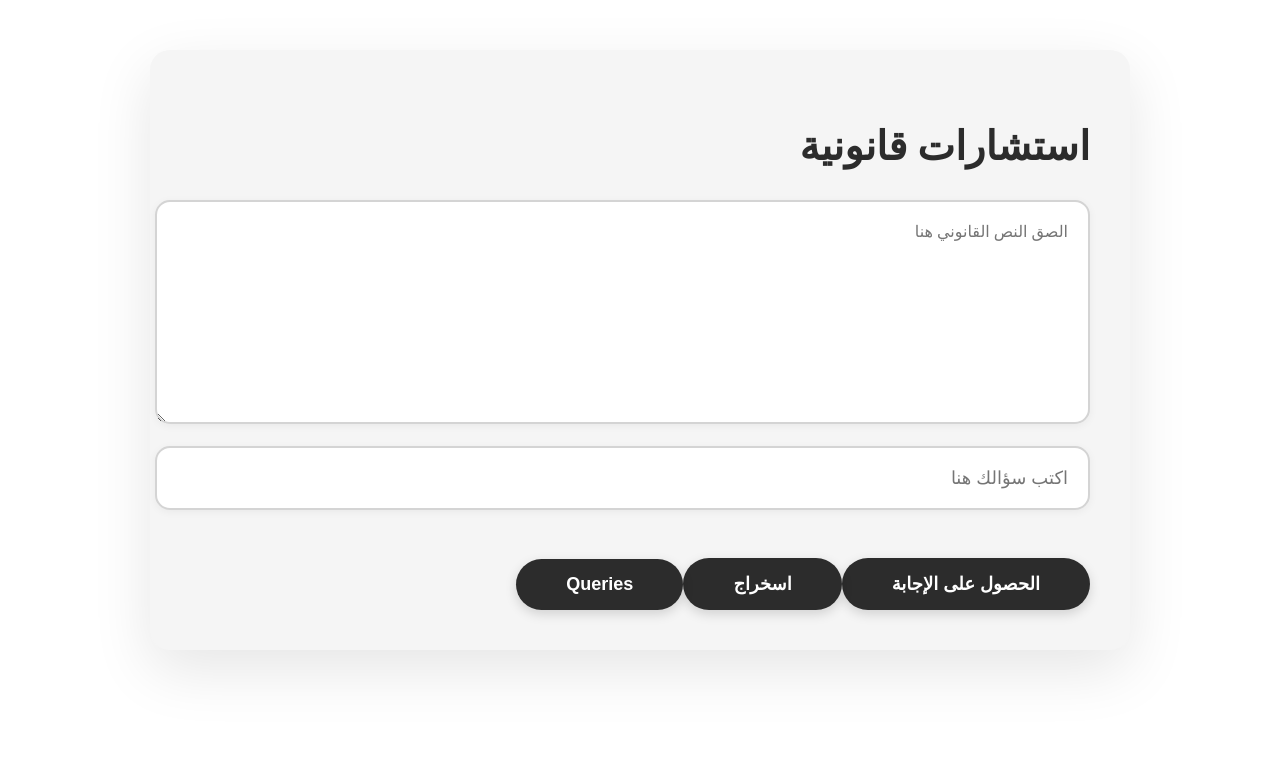
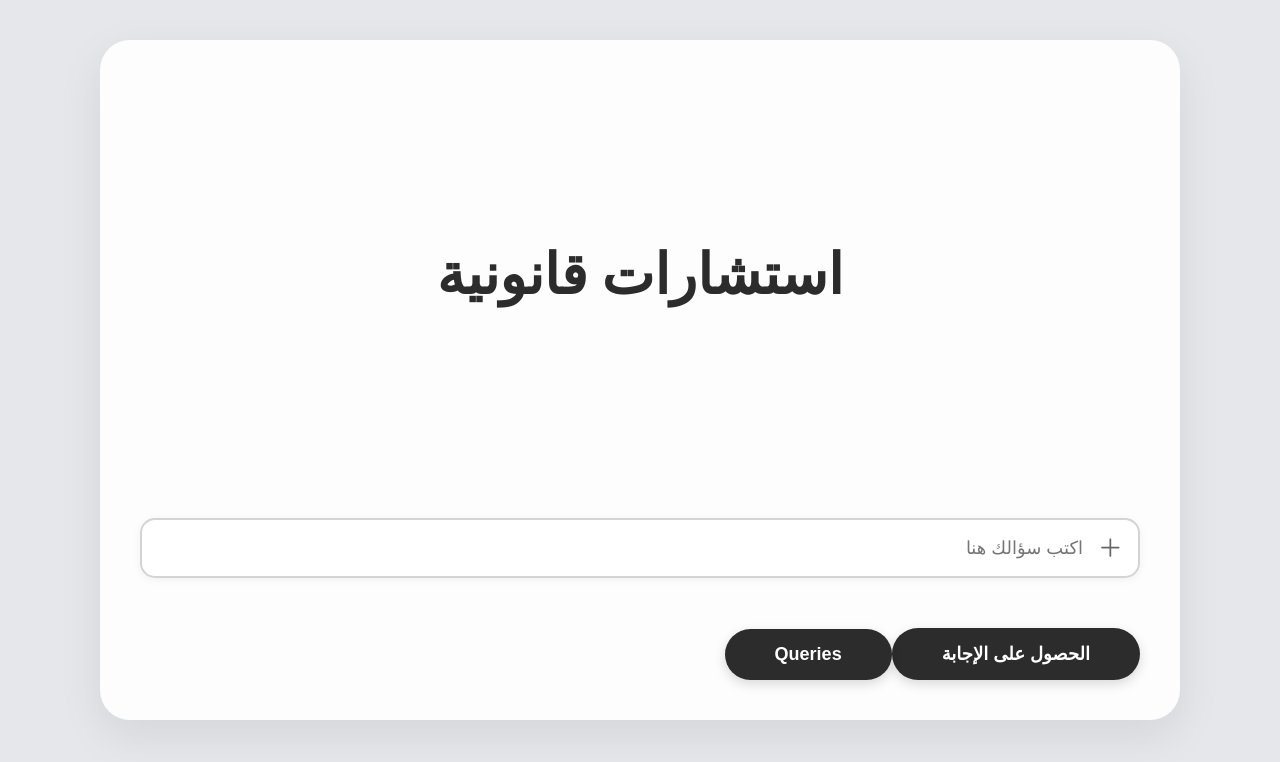
Before and after one commit to sohaibbadaha121/lawQA_Frontend, an Angular app: page / in a window 1280 px wide. Shown: the top 762 px of the page. Built offline with nearby package versions, Linux system fonts and the light colour scheme.

Commit message:
add pdf btn (the user can ask with pdf )

```diff
--- a/src/app/components/lawQaComponent/law-qa/law-qa.css
+++ b/src/app/components/lawQaComponent/law-qa/law-qa.css
@@ -1,19 +1,38 @@
 .Qa {
-  width: 90%;
-  max-width: 900px;
-  margin: 50px auto;
+  width: 95%;
+  max-width: 1000px;
+  min-height: 600px;
+  margin: 40px auto;
   padding: 40px;
-  background: #f5f5f5;
-  border-radius: 20px;
-  box-shadow: 0 20px 60px rgba(0, 0, 0, 0.1);
+  background: #fdfdfd;
+  border-radius: 30px;
+  box-shadow: 0 15px 45px rgba(0, 0, 0, 0.08);
   direction: rtl;
+  display: flex;
+  flex-direction: column;
+  justify-content: space-between;
+  align-items: center;
 }
 
 .Qa h2 {
+  flex: 1;
+  display: flex;
+  align-items: center;
+  justify-content: center;
   color: #2c2c2c;
-  font-size: 2.5rem;
-  margin-bottom: 30px;
-  text-shadow: none;
+  font-size: 3.5rem;
+  margin: 0;
+  text-align: center;
+}
+
+.input-section {
+  width: 100%;
+  margin-top: 50px;
+  text-align: right;
+}
+
+.subtitle {
+  display: none;
 }
 
 .Qa textarea {
@@ -37,10 +56,32 @@
   box-shadow: 0 4px 12px rgba(0, 0, 0, 0.1);
 }
 
+.input-container {
+  position: relative;
+  width: 100%;
+  margin-bottom: 20px;
+}
+
+.upload-icon {
+  position: absolute;
+  right: 20px;
+  top: 50%;
+  transform: translateY(-50%);
+  cursor: pointer;
+  color: #666;
+  font-size: 1.2rem;
+  z-index: 10;
+  transition: color 0.3s;
+}
+
+.upload-icon:hover {
+  color: #2c2c2c;
+}
+
 .question {
-  width: 99%;
+  width: 100%;
   height: 60px;
-  padding: 0 20px;
+  padding: 0 55px 0 20px;
   font-size: 18px;
   border: 2px solid #d4d4d4;
   border-radius: 15px;
@@ -48,6 +89,7 @@
   color: #2c2c2c;
   box-shadow: 0 2px 8px rgba(0, 0, 0, 0.05);
   transition: transform 0.3s ease, box-shadow 0.3s ease;
+  box-sizing: border-box;
 }
 
 .question:focus {
@@ -147,6 +189,8 @@
 }
 
 .answer {
+  width: 100%;
+  box-sizing: border-box;
   margin-top: 30px;
   padding: 25px;
   background: white;
--- a/src/app/components/lawQaComponent/law-qa/law-qa.html
+++ b/src/app/components/lawQaComponent/law-qa/law-qa.html
@@ -1,19 +1,18 @@
 <div class="Qa">
   <h2>استشارات قانونية</h2>
-  <textarea
-    [(ngModel)]="lawtext"
-    rows="10"
-    cols="70"
-    placeholder="الصق النص القانوني هنا"
-  ></textarea>
-  <br />
-  <br />
-  <input type="text" [(ngModel)]="question" placeholder="اكتب سؤالك هنا" class="question" />
-  <br />
-  <br />
-  <button (click)="submit()">الحصول على الإجابة</button>
-  <button (click)="submit1()">اسخراج</button>
-  <button (click)="submit2()">Queries</button>
+
+  <div class="input-section">
+    <input #fileInput type="file" (change)="onFileSelected($event)" accept=".pdf" style="display: none">
+
+    <div class="input-container">
+      <i class="pi pi-plus upload-icon" (click)="fileInput.click()"></i>
+      <input type="text" [(ngModel)]="question" placeholder="اكتب سؤالك هنا" class="question" />
+    </div>
+
+    <button (click)="submit()">الحصول على الإجابة</button>
+    <button (click)="submit2()">Queries</button>
+  </div>
+
   @if (loading()) {
   <div class="loading">جاري التحميل</div>
   } @if (answer()) {
--- a/src/app/components/lawQaComponent/law-qa/law-qa.ts
+++ b/src/app/components/lawQaComponent/law-qa/law-qa.ts
@@ -1,6 +1,7 @@
 import { Component, signal } from '@angular/core';
 import { BackendApiCalls } from '../../../services/backendApiService/backend-api-calls';
 import { ResponseFormatterService } from '../../../services/responseFormatterService/response-formatter.service';
+import { PrimeIcons } from 'primeng/api';
 import { FormsModule } from '@angular/forms';
 import { CommonModule } from '@angular/common';
 
@@ -14,6 +15,7 @@ import { CommonModule } from '@angular/common';
 export class LawQa {
   lawtext = signal('');
   question = signal('');
+  selectedFile = signal<File | null>(null);
   answer = signal('');
   formattedAnswer = signal<any>(null);
   loading = signal(false);
@@ -24,11 +26,24 @@ export class LawQa {
   ) {}
 
 
+  onFileSelected(event: any) {
+    const file: File = event.target.files[0];
+    if (file) {
+      this.selectedFile.set(file);
+    }
+  }
+
   submit() {
+    const file = this.selectedFile();
+    if (!file) {
+      this.answer.set('يرجى اختيار ملف PDF أولاً.');
+      return;
+    }
     this.loading.set(true);
     this.answer.set('');
-    this.backendservice.askQuestion(this.lawtext(), this.question()).subscribe({
+    this.backendservice.askQuestion(file, this.question()).subscribe({
       next: (response) => {
+        console.log(response.answer);
         this.answer.set(response.answer);
         this.loading.set(false);
       },
@@ -68,6 +83,7 @@ export class LawQa {
       next: (response) => {
         if (response.answer) {
           try {
+            console.log(response.answer);
             const parsed = JSON.parse(response.answer);
             const formatted = this.responseFormatter.formatJsonResponse(parsed);
             this.formattedAnswer.set(parsed);
--- a/src/app/services/backendApiService/backend-api-calls.ts
+++ b/src/app/services/backendApiService/backend-api-calls.ts
@@ -12,11 +12,11 @@ export class BackendApiCalls {
 
   constructor(private http: HttpClient) {}
 
-  askQuestion(lawtext: string, question: string): Observable<any> {
-    return this.http.post(this.apiUrl, {
-      lawText: lawtext,
-      question,
-    });
+  askQuestion(file: File, question: string): Observable<any> {
+    const formData = new FormData();
+    formData.append('file', file);
+    formData.append('question', question);
+    return this.http.post(this.apiUrl, formData);
   }
   extract(lawtext: string): Observable<any> {
     return this.http.post(this.extractUrl, {
--- a/src/styles.css
+++ b/src/styles.css
@@ -1 +1,11 @@
-/* You can add global styles to this file, and also import other style files */
+@import "primeicons/primeicons.css";
+
+html, body {
+  height: 100%;
+}
+
+body {
+  margin: 0;
+  padding: 0;
+  background-color: #e5e7eb;
+}
```
Also changed, not shown: package.json (+5 -2 lines), 1 other file (tests, documents, lock files or other folders).
